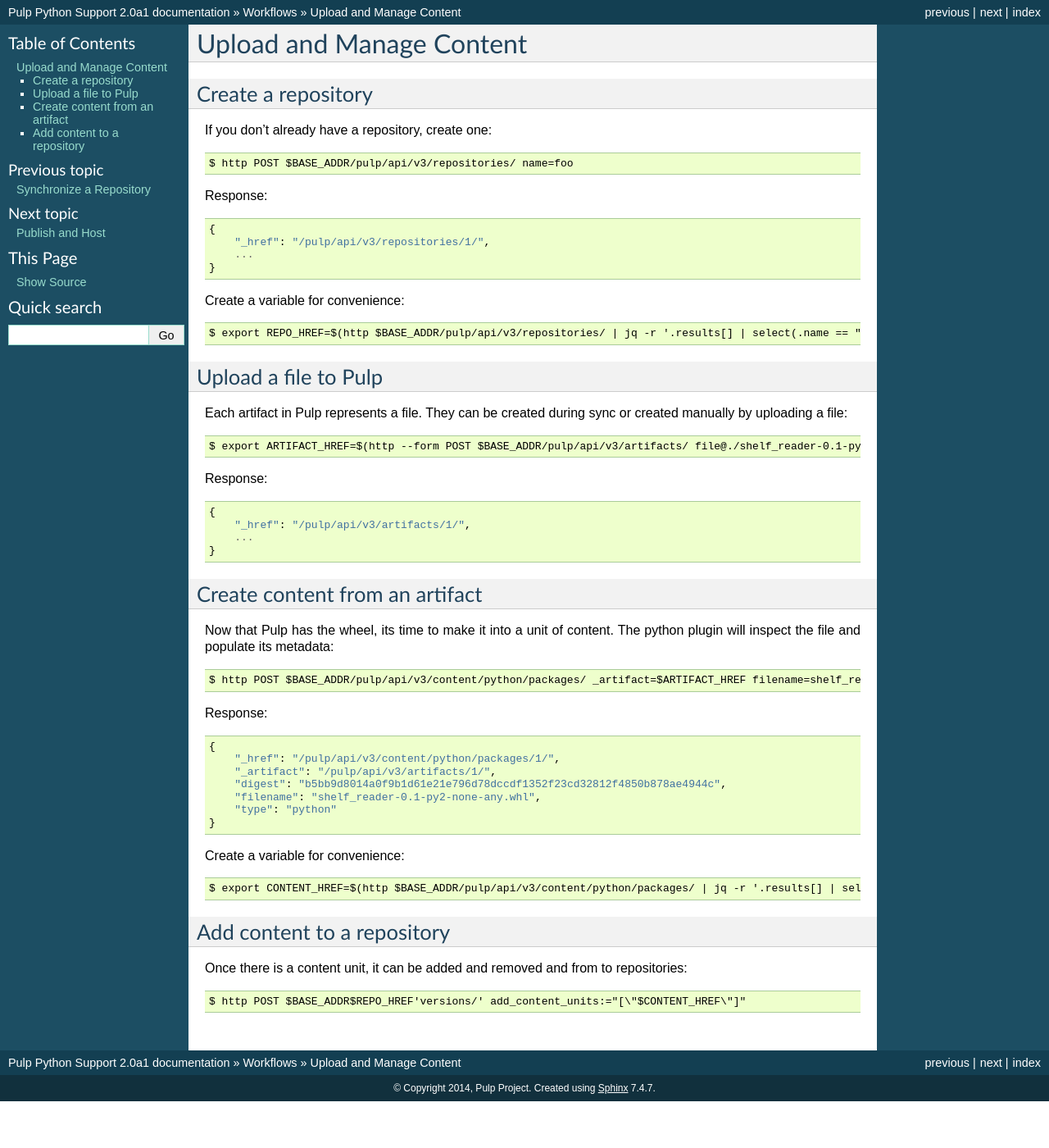
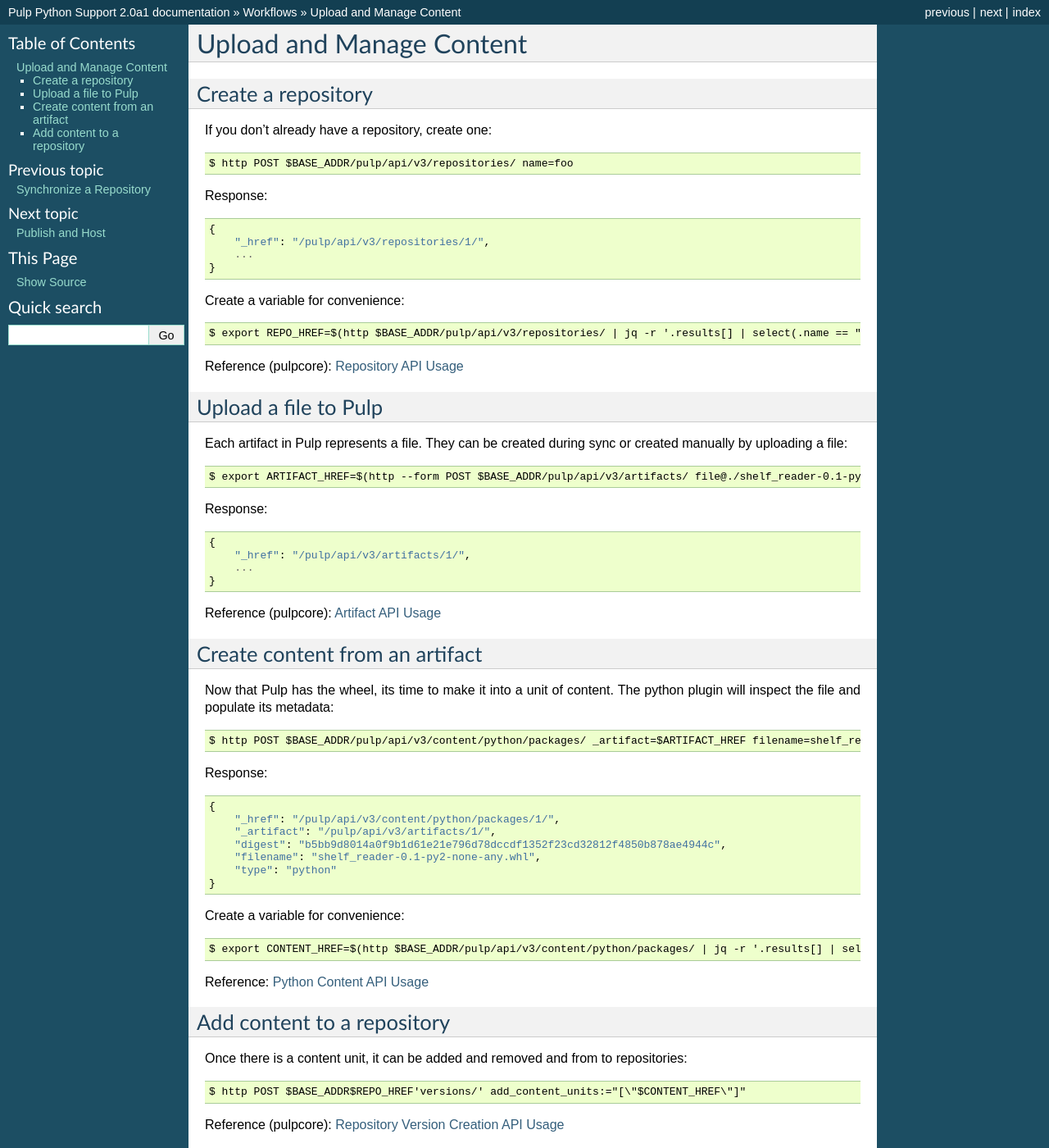
Before and after one commit to pulp/pulp_python, a Sphinx documentation site: the page built from docs/workflows/upload.rst, in a window 1280 px wide and 1400 px high. Shown: the whole window at 82% size. Built offline with Sphinx 7.4.7, drawn with Linux system fonts in a browser that asks for light colours.

Commit message:
Link to the newly published API docs
Adding these reference links should make the user experience more
smooth, particularly when navigating both pulp-python and pulpcore docs.
[noissue]

```diff
--- a/docs/index.rst
+++ b/docs/index.rst
@@ -15,10 +15,6 @@
 * View and file issues in the `Redmine Tracker
   <https://pulp.plan.io/projects/pulp_python/issues>`_.
 
-REST API
---------
-
-REST API documentation for this plugin can be found `here <restapi.html>`_
 
 Table of Contents
 -----------------
@@ -28,6 +24,7 @@
 
    installation
    workflows/index
+   restapi/index
    release-notes/3.0.z.rst
 
 
--- a/docs/workflows/upload.rst
+++ b/docs/workflows/upload.rst
@@ -19,6 +19,8 @@
 
     $ export REPO_HREF=$(http $BASE_ADDR/pulp/api/v3/repositories/ | jq -r '.results[] | select(.name == "foo") | ._href')
 
+Reference (pulpcore): `Repository API Usage
+<https://docs.pulpproject.org/en/3.0/nightly/restapi.html#tag/repositories>`_
 
 Upload a file to Pulp
 ---------------------
@@ -34,6 +36,9 @@
         ...
     }
 
+
+Reference (pulpcore): `Artifact API Usage
+<https://docs.pulpproject.org/en/3.0/nightly/restapi.html#tag/artifacts>`_
 
 Create content from an artifact
 -------------------------------
@@ -57,9 +62,14 @@
 
     $ export CONTENT_HREF=$(http $BASE_ADDR/pulp/api/v3/content/python/packages/ | jq -r '.results[] | select(.filename == "shelf_reader-0.1-py2-none-any.whl") | ._href')
 
+Reference: `Python Content API Usage <../restapi.html#tag/content>`_
+
 Add content to a repository
 ---------------------------
 
 Once there is a content unit, it can be added and removed and from to repositories::
 
 $ http POST $BASE_ADDR$REPO_HREF'versions/' add_content_units:="[\"$CONTENT_HREF\"]"
+
+Reference (pulpcore): `Repository Version Creation API Usage
+<https://docs.pulpproject.org/en/3.0/nightly/restapi.html#operation/repositories_versions_create>`_
```
Also changed, not shown: docs/installation.rst (+8 -2 lines), docs/restapi/index.rst (added, +9 -0 lines), docs/workflows/publish-host.rst (+7 -0 lines), docs/workflows/sync.rst (+9 -0 lines).
